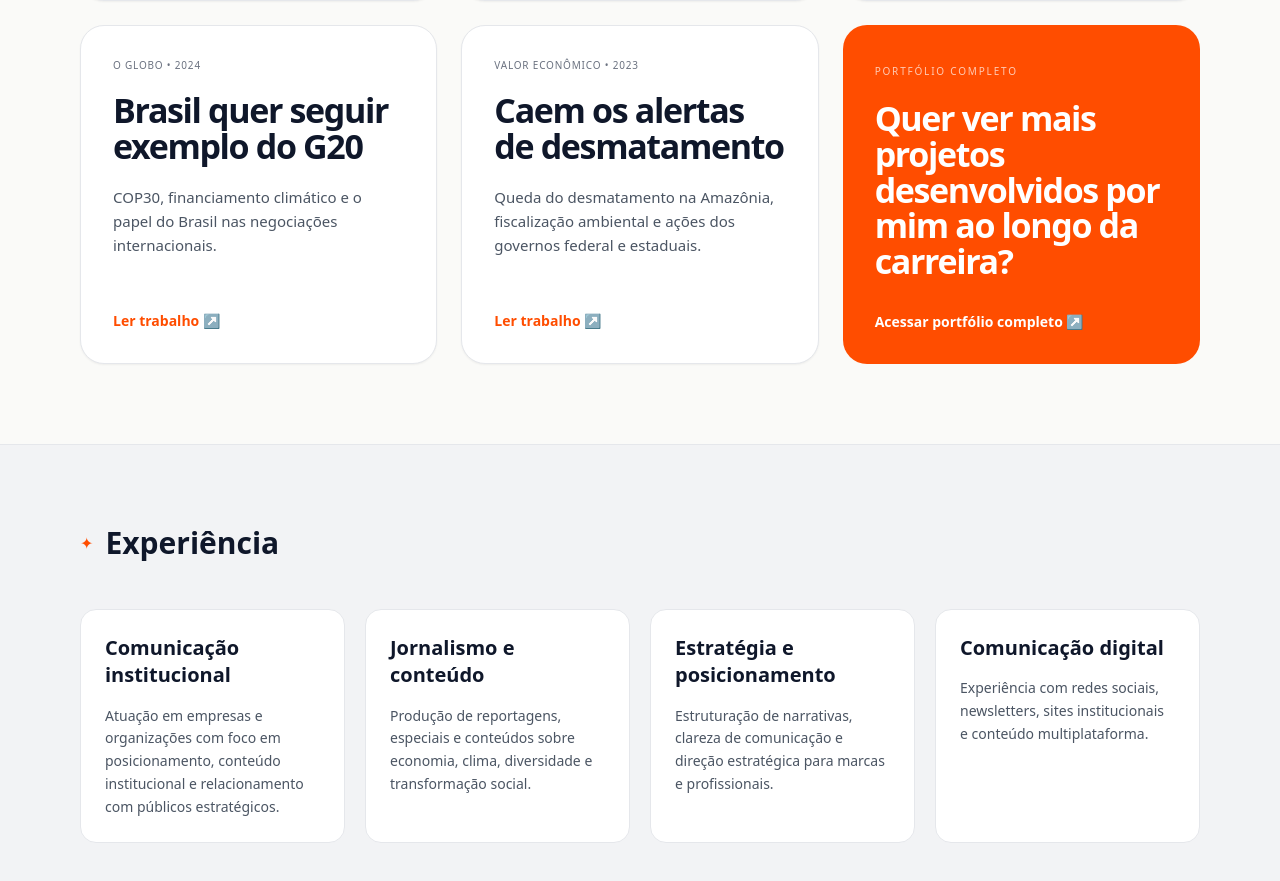
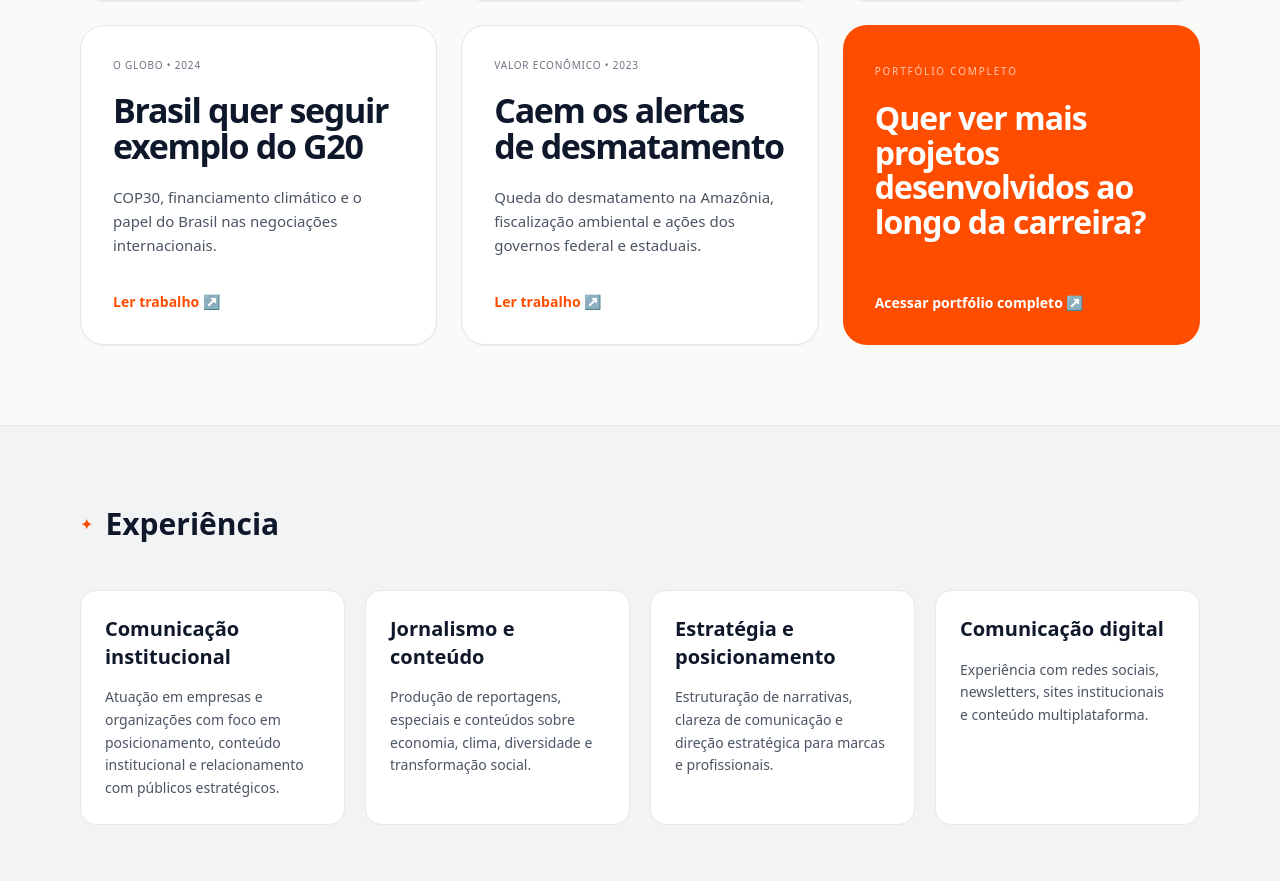
Before and after one commit to andretomazela-dev/integrado, a Next.js app: page /repertorio1 in a window 1280 px wide. Shown: the part 1197-2078 px from the top of the page. Built offline with nearby package versions, Linux system fonts and the light colour scheme.

Commit message:
Update page.jsx

```diff
--- a/app/repertorio1/page.jsx
+++ b/app/repertorio1/page.jsx
@@ -197,7 +197,6 @@ export default function RepertorioPage() {
               </article>
             ))}
 
-            {/* CARD PORTFÓLIO */}
             <a
   href="https://drive.google.com/drive/folders/1ZSttp2dvNJzzaAQVb8IXh6YnRX-i0CcB?usp=sharing"
   target="_blank"
@@ -222,8 +221,8 @@ export default function RepertorioPage() {
       Portfólio completo
     </span>
 
-                <h3 className="mt-5 text-[34px] leading-[1.05] tracking-[-0.04em] font-extrabold">
-                  Quer ver mais projetos desenvolvidos por mim ao longo da carreira?
+    <h3 className="mt-5 text-[26px] md:text-[32px] leading-[1.08] tracking-[-0.03em] font-bold max-w-[420px]">
+      Quer ver mais projetos desenvolvidos ao longo da carreira?
     </h3>
   </div>
 
```
Lines whose indentation alone changed are shown as unchanged.
